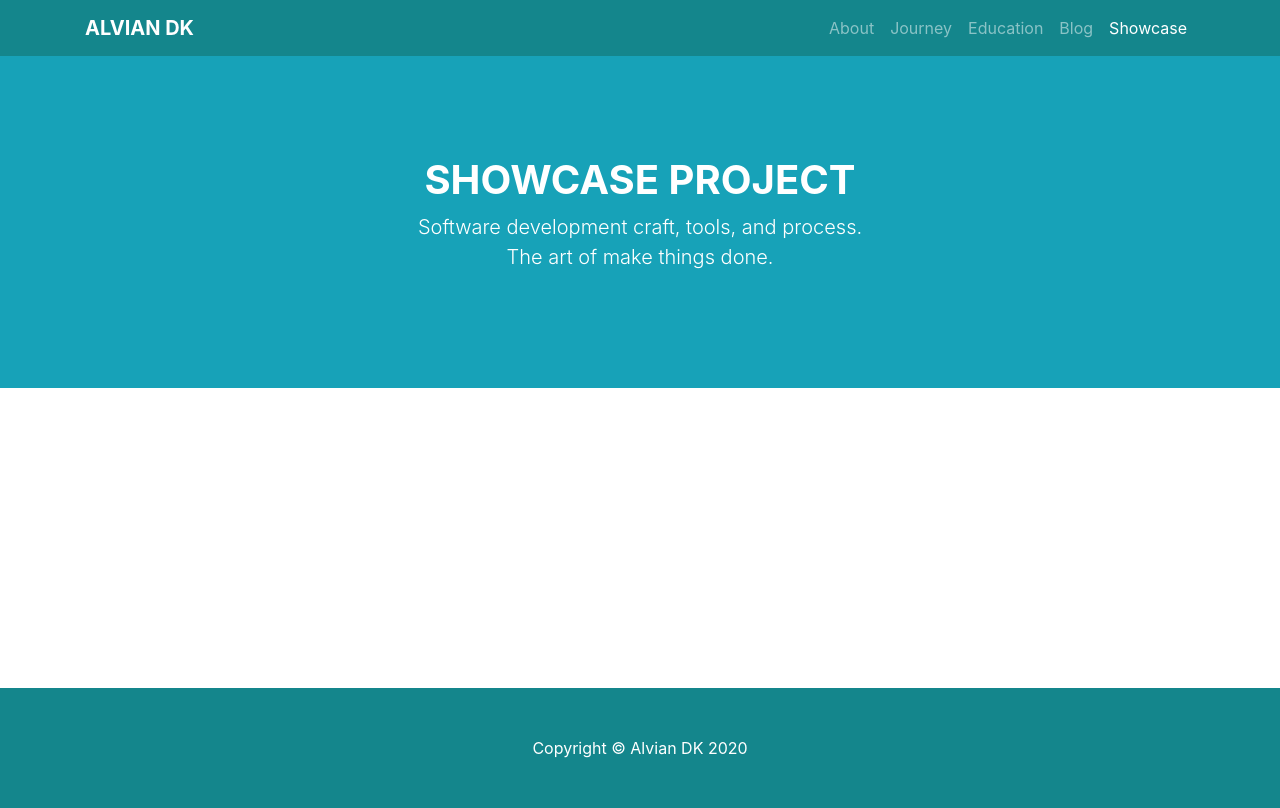
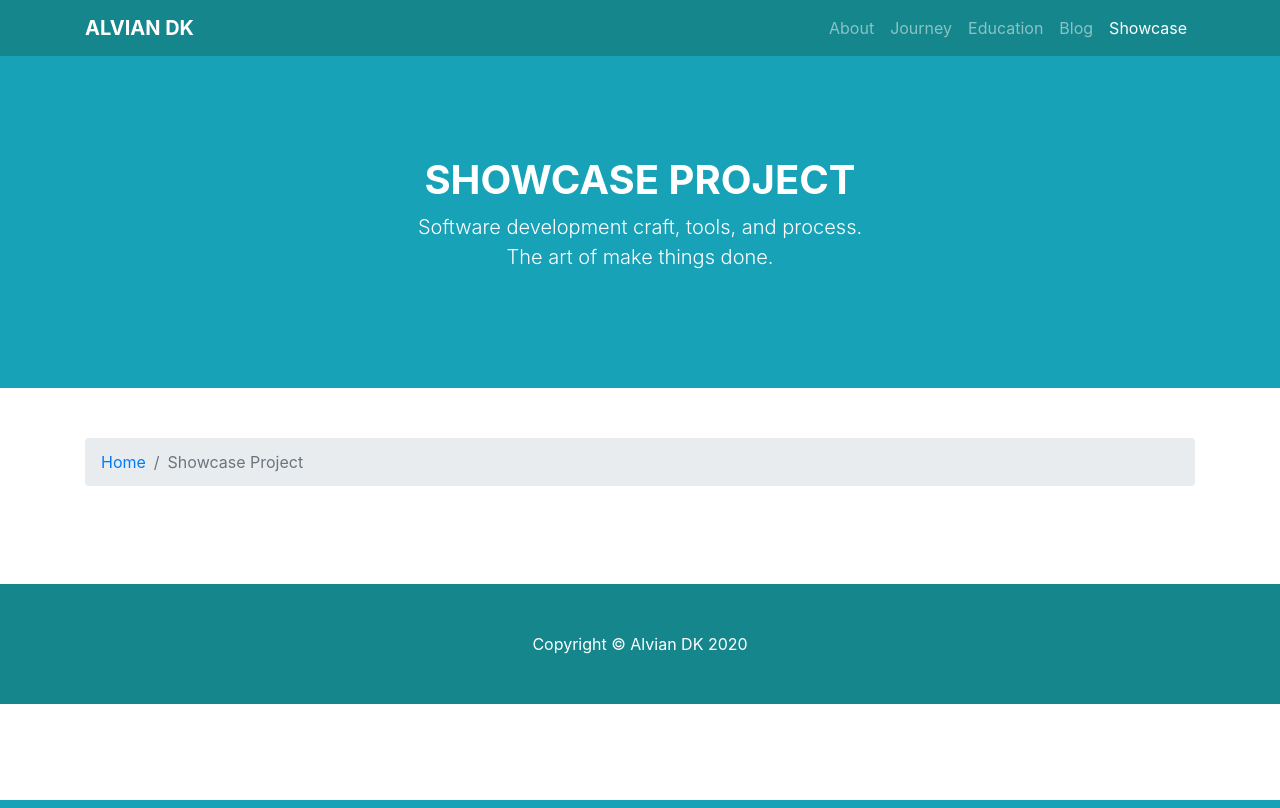
Before and after one commit to alviandk/personal_website, a Django app: page /showcase-project/ in a window 1280 px wide. Run offline with Django 3.2, Linux system fonts and the light colour scheme; data that the repository does not hold is empty; some libraries are stand-ins or nearby versions; some web fonts are replaced.

Commit message:
breadcrumbs content

```diff
--- a/static/css/showcase-project.css
+++ b/static/css/showcase-project.css
@@ -3,5 +3,5 @@
   }
 
   section {
-    padding: 150px 0;
+    padding: 50px 0;
   }
--- a/templates/project/list.html
+++ b/templates/project/list.html
@@ -26,6 +26,14 @@
 
     <section id="about">
       <div class="container">
+        <div class="mb-5">
+          <nav aria-label="breadcrumb">
+            <ol class="breadcrumb">
+              <li class="breadcrumb-item"><a href="{% url 'home' %}">Home</a></li>
+              <li class="breadcrumb-item active" aria-current="page">Showcase Project</li>
+            </ol>
+          </nav>
+        </div>
         <div class="row">
           {% for project in project_list %}
           <div class="col-md-4 mb-5">
```
Also changed, not shown: templates/blog/detail.html (+7 -0 lines), templates/blog/list.html (+8 -2 lines), templates/project/detail.html (+10 -1 lines).
